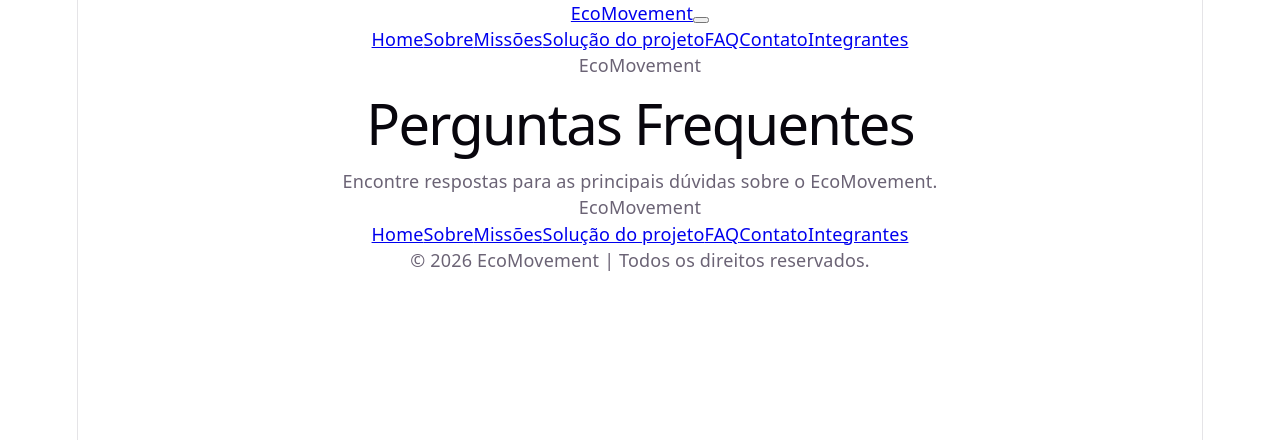
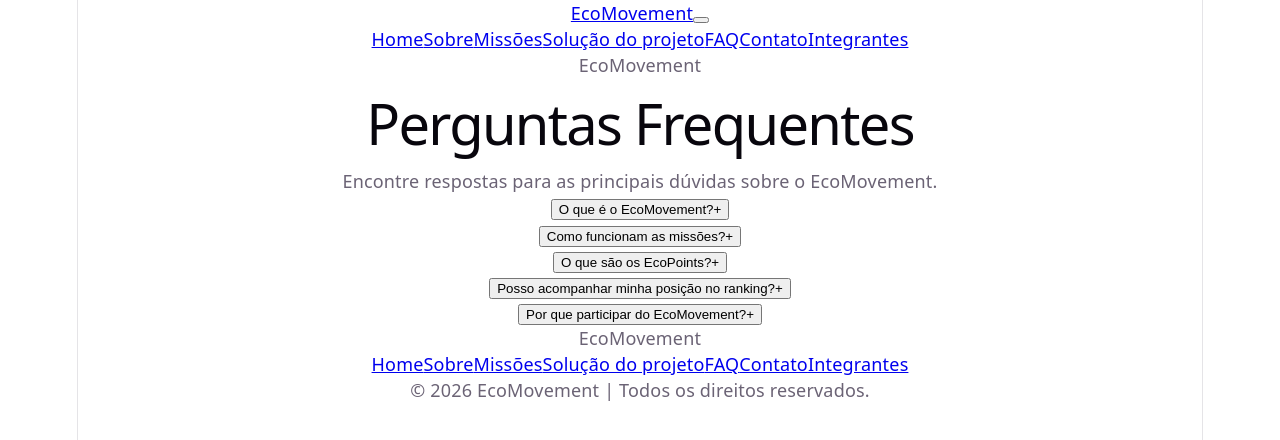
Before and after one commit to zanfolim07/EcoMovement-react, a React (Vite) app: page /faq in a window 1280 px wide. Shown: the top 440 px of the page. Built offline with nearby package versions, Linux system fonts and the light colour scheme.

Commit message:
feat: adiciona faq interativa

```diff
--- a/src/Pages/FAQ/FAQ.tsx
+++ b/src/Pages/FAQ/FAQ.tsx
@@ -1,4 +1,47 @@
+import { useState } from 'react';
+
+interface Pergunta {
+  pergunta: string;
+  resposta: string;
+}
+
+const perguntas: Pergunta[] = [
+  {
+    pergunta: 'O que é o EcoMovement?',
+    resposta:
+      'O EcoMovement é uma plataforma que incentiva ações sustentáveis por meio de missões, permitindo que os usuários acompanhem sua participação e contribuam para um futuro mais sustentável.',
+  },
+  {
+    pergunta: 'Como funcionam as missões?',
+    resposta:
+      'As missões representam ações sustentáveis que podem ser realizadas no dia a dia. Ao concluir uma missão, o usuário registra sua ação e recebe pontos de acordo com a atividade realizada.',
+  },
+  {
+    pergunta: 'O que são os EcoPoints?',
+    resposta:
+      'EcoPoints são pontos obtidos pelos usuários ao realizar missões sustentáveis. Eles ajudam a acompanhar o progresso e a participação de cada pessoa na plataforma.',
+  },
+  {
+    pergunta: 'Posso acompanhar minha posição no ranking?',
+    resposta:
+      'Sim. O EcoMovement possui um ranking que permite acompanhar a pontuação dos participantes e visualizar a posição de cada usuário.',
+  },
+  {
+    pergunta: 'Por que participar do EcoMovement?',
+    resposta:
+      'Porque pequenas atitudes podem gerar grandes impactos. A proposta do EcoMovement é tornar a sustentabilidade mais acessível, incentivando hábitos positivos e a participação da comunidade.',
+  },
+];
+
 export default function FAQ() {
+  const [perguntaAberta, setPerguntaAberta] = useState<number | null>(null);
+
+  function alternarPergunta(index: number) {
+    setPerguntaAberta(
+      perguntaAberta === index ? null : index
+    );
+  }
+
   return (
     <main className="min-h-screen px-6 py-16">
       <section className="mx-auto max-w-4xl">
@@ -12,8 +55,43 @@ export default function FAQ() {
           </h1>
 
           <p className="mx-auto mt-4 max-w-2xl text-lg text-gray-600">
-            Encontre respostas para as principais dúvidas sobre o EcoMovement.
+            Encontre respostas para as principais dúvidas sobre o
+            EcoMovement.
           </p>
+        </div>
+
+        <div className="space-y-4">
+          {perguntas.map((item, index) => {
+            const aberta = perguntaAberta === index;
+
+            return (
+              <div
+                key={item.pergunta}
+                className="overflow-hidden rounded-2xl border border-gray-200 bg-white shadow-sm"
+              >
+                <button
+                  type="button"
+                  onClick={() => alternarPergunta(index)}
+                  className="flex w-full cursor-pointer items-center justify-between gap-4 px-6 py-5 text-left font-semibold transition hover:bg-gray-50"
+                  aria-expanded={aberta}
+                >
+                  <span>{item.pergunta}</span>
+
+                  <span className="text-xl text-brand">
+                    {aberta ? '−' : '+'}
+                  </span>
+                </button>
+
+                {aberta && (
+                  <div className="border-t border-gray-100 px-6 py-5 text-gray-600">
+                    <p className="leading-relaxed">
+                      {item.resposta}
+                    </p>
+                  </div>
+                )}
+              </div>
+            );
+          })}
         </div>
       </section>
     </main>
```
